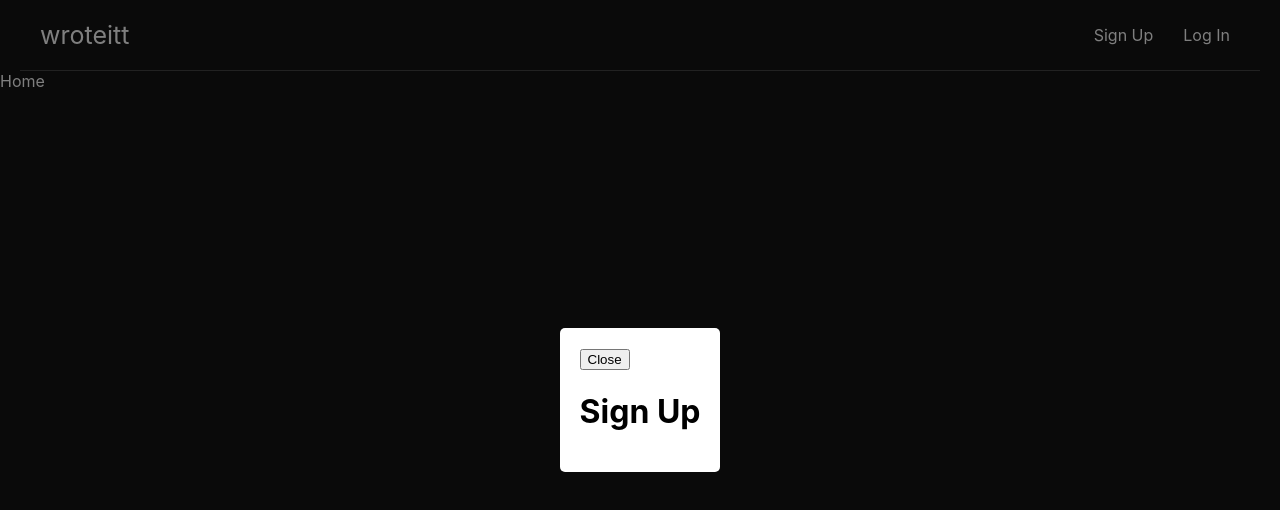
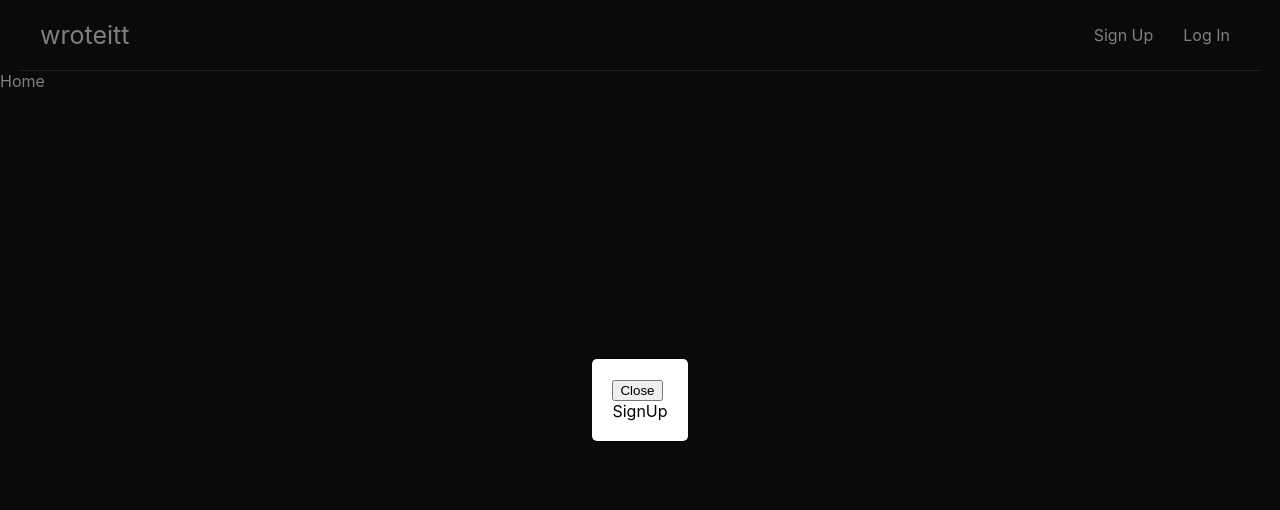
Before and after one commit to kylest0kes/writeitt, a React (Create React App) app: page / in a window 1280 px wide. Both pictures are taken after a click on the link "Sign Up". Shown: the top 510 px of the page. Built offline with nearby package versions, Linux system fonts and the light colour scheme.

Commit message:
created Login and Signup components to house the respective forms

```diff
--- a/src/Components/Header/Header.js
+++ b/src/Components/Header/Header.js
@@ -2,6 +2,8 @@
 import React, { useState } from "react";
 import "./Header.scss";
 import Modal from "../Modal/Modal";
+import SignUp from "../SignUp/SignUp";
+import Login from "../Login/Login";
 
 function Header() {
     const [isSignUpModalOpen, setIsSignUpModalOpen] = useState(false);
@@ -35,7 +37,7 @@ function Header() {
                         Sign Up
                     </a>
                     <Modal isOpen={isSignUpModalOpen} onClose={closeSignUpModal}>
-                        <h1 className="test">Sign Up</h1>
+                        <SignUp />
                     </Modal>
                 </li>
                 <li>
@@ -43,7 +45,7 @@ function Header() {
                         Log In
                     </a>
                     <Modal isOpen={isLoginModalOpen} onClose={closeLoginModal}>
-                        <h1 className="test">Log In</h1>
+                        <Login />
                     </Modal>
                 </li>
             </ul>
--- a/src/Components/Header/Header.scss
+++ b/src/Components/Header/Header.scss
@@ -41,7 +41,3 @@
     font-size: 25px;
     margin-left: 20px;
 }
-
-.test {
-    color: black
-}
--- /dev/null
+++ b/src/Components/Login/Login.js
@@ -0,0 +1,10 @@
+import React from 'react'
+import './Login.scss'
+
+function Login() {
+  return (
+    <div className='test'>Login</div>
+  )
+}
+
+export default Login
--- /dev/null
+++ b/src/Components/Login/Login.scss
@@ -0,0 +1,3 @@
+.test {
+    color: black
+}
--- /dev/null
+++ b/src/Components/SignUp/SignUp.js
@@ -0,0 +1,10 @@
+import React from 'react'
+import './SignUp.scss'
+
+function SignUp() {
+  return (
+    <div className='test'>SignUp</div>
+  )
+}
+
+export default SignUp
--- /dev/null
+++ b/src/Components/SignUp/SignUp.scss
@@ -0,0 +1,3 @@
+.test {
+    color: black
+}
```
